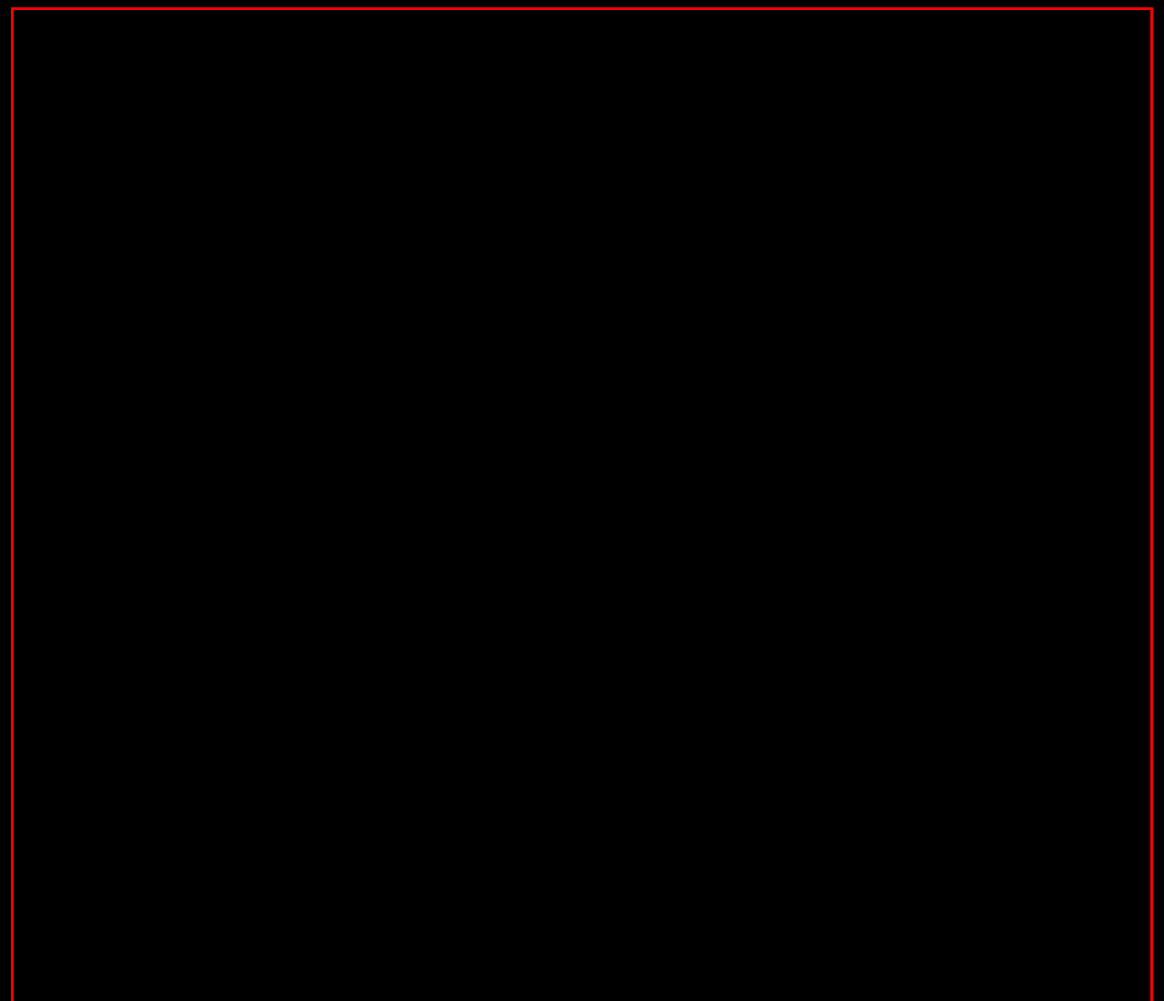
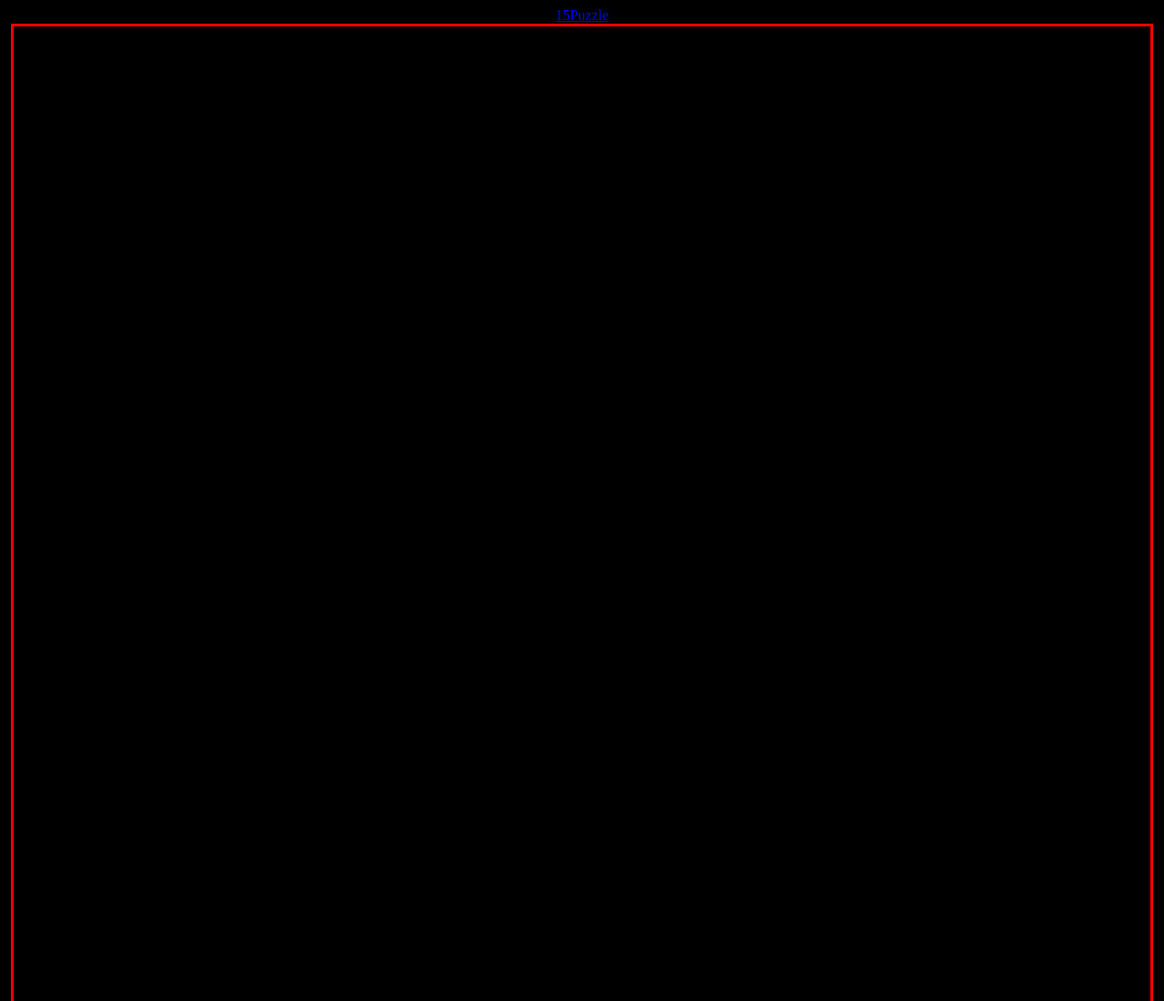
Before and after one commit to wil3212/wil3212.github.io, a plain HTML site: page index.html in a window 1280 px wide. Shown: the top 1100 px of the page at 91% size. Drawn offline with Linux system fonts and the light colour scheme.

Commit message:
added link to another page in index

```diff
--- a/index.html
+++ b/index.html
@@ -24,6 +24,7 @@ height: 50px;
 }
 
 </style>
+<a href='15Puzzle.html'>15Puzzle</a>
 </head>
 <body>
 <canvas id="canvas"></canvas>
```
